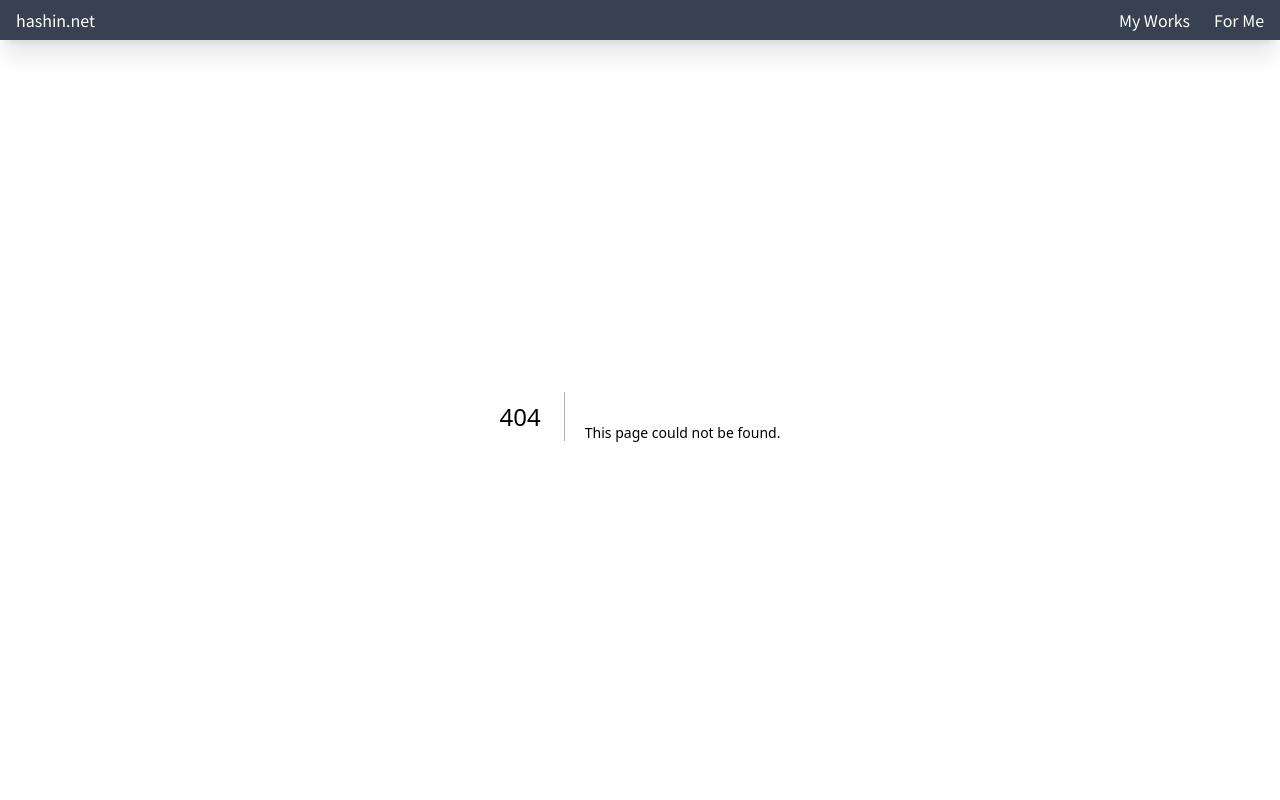
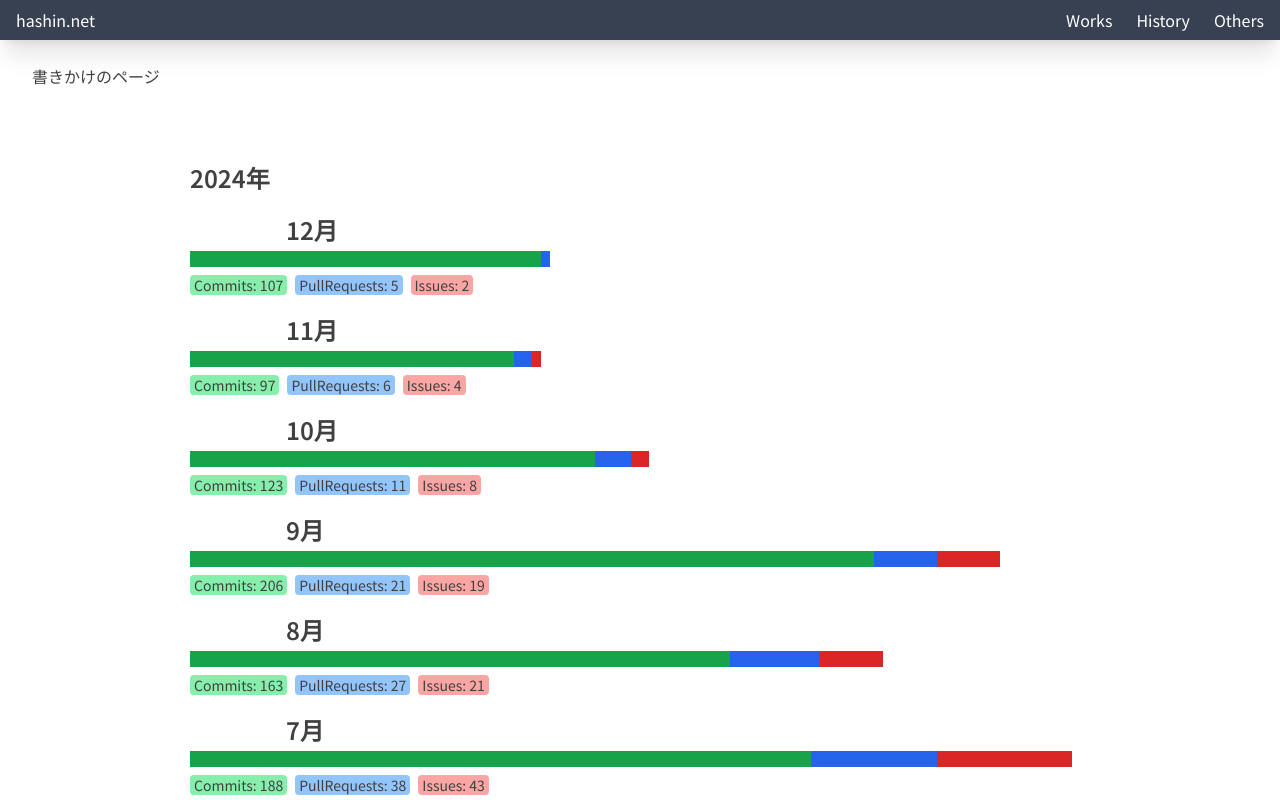
Before and after one commit to hashin2425/hashin2425.github.io, a Next.js app: page /history in a window 1280 px wide. Before the commit this address had no page. Shown: the top 800 px of the page. Built offline with nearby package versions, Linux system fonts and the light colour scheme.

Commit message:
add: history page

```diff
--- /dev/null
+++ b/src/app/history/page.tsx
@@ -0,0 +1,190 @@
+import React, { useMemo } from "react";
+import { SectionComponent, OGPDisplay, WorkDisplay, SocialLinks, TechLinksGenerator, ArticleLinkGenerator } from "../../components/Utils";
+
+const StatData: { [year: number]: { [month: number]: { commitCount: number; prCount: number; issueCount: number } } } = {
+  2024: {
+    12: { commitCount: 107, prCount: 5, issueCount: 2 },
+    11: { commitCount: 97, prCount: 6, issueCount: 4 },
+    10: { commitCount: 123, prCount: 11, issueCount: 8 },
+    9: { commitCount: 206, prCount: 21, issueCount: 19 },
+    8: { commitCount: 163, prCount: 27, issueCount: 21 },
+    7: { commitCount: 188, prCount: 38, issueCount: 43 },
+    6: { commitCount: 125, prCount: 32, issueCount: 0 },
+    5: { commitCount: 187, prCount: 38, issueCount: 0 },
+    4: { commitCount: 114, prCount: 36, issueCount: 0 },
+    3: { commitCount: 179, prCount: 45, issueCount: 0 },
+    2: { commitCount: 138, prCount: 32, issueCount: 0 },
+    1: { commitCount: 141, prCount: 26, issueCount: 0 },
+  },
+  2023: {
+    12: { commitCount: 192, prCount: 16, issueCount: 0 },
+    11: { commitCount: 180, prCount: 31, issueCount: 4 },
+    10: { commitCount: 74, prCount: 0, issueCount: 0 },
+    9: { commitCount: 100, prCount: 11, issueCount: 0 },
+    8: { commitCount: 94, prCount: 5, issueCount: 0 },
+    7: { commitCount: 48, prCount: 0, issueCount: 0 },
+    6: { commitCount: 63, prCount: 0, issueCount: 0 },
+    5: { commitCount: 53, prCount: 0, issueCount: 0 },
+    4: { commitCount: 101, prCount: 0, issueCount: 0 },
+    3: { commitCount: 49, prCount: 0, issueCount: 0 },
+    2: { commitCount: 45, prCount: 0, issueCount: 0 },
+    1: { commitCount: 64, prCount: 0, issueCount: 0 },
+  },
+  2022: {
+    12: { commitCount: 55, prCount: 0, issueCount: 0 },
+    11: { commitCount: 88, prCount: 0, issueCount: 9 },
+    10: { commitCount: 87, prCount: 0, issueCount: 2 },
+    9: { commitCount: 53, prCount: 1, issueCount: 0 },
+    8: { commitCount: 23, prCount: 0, issueCount: 0 },
+    7: { commitCount: 0, prCount: 0, issueCount: 3 },
+    6: { commitCount: 0, prCount: 0, issueCount: 4 },
+    5: { commitCount: 8, prCount: 0, issueCount: 0 },
+    4: { commitCount: 8, prCount: 0, issueCount: 0 },
+    3: { commitCount: 25, prCount: 0, issueCount: 0 },
+    2: { commitCount: 29, prCount: 0, issueCount: 0 },
+    1: { commitCount: 35, prCount: 0, issueCount: 0 },
+  },
+  2021: {
+    12: { commitCount: 30, prCount: 0, issueCount: 0 },
+    11: { commitCount: 12, prCount: 0, issueCount: 0 },
+    10: { commitCount: 57, prCount: 2, issueCount: 0 },
+    9: { commitCount: 0, prCount: 0, issueCount: 0 },
+    8: { commitCount: 0, prCount: 0, issueCount: 0 },
+    7: { commitCount: 0, prCount: 0, issueCount: 0 },
+    6: { commitCount: 0, prCount: 0, issueCount: 0 },
+    5: { commitCount: 0, prCount: 0, issueCount: 0 },
+    4: { commitCount: 0, prCount: 0, issueCount: 0 },
+    3: { commitCount: 0, prCount: 0, issueCount: 0 },
+    2: { commitCount: 0, prCount: 0, issueCount: 0 },
+    1: { commitCount: 0, prCount: 0, issueCount: 0 },
+  },
+};
+
+function ContributesGraphComponent({ year, month }: { year: number; month: number }) {
+  const getMaxStatValue = () => {
+    let maxStatValue = 0;
+    for (const year in StatData) {
+      for (const month in StatData[year]) {
+        const { commitCount, prCount, issueCount } = StatData[year][month];
+        const total = commitCount + prCount + issueCount;
+        if (total > maxStatValue) {
+          maxStatValue = total;
+        }
+      }
+    }
+    return maxStatValue;
+  };
+  const maxStatValue = getMaxStatValue();
+
+  const calcWidth = (value: number) => {
+    return Math.floor((value / maxStatValue) * 100);
+  };
+
+  const commitCount = StatData[year]?.[month]?.commitCount ?? 0;
+  const prCount = StatData[year]?.[month]?.prCount ?? 0;
+  const issueCount = StatData[year]?.[month]?.issueCount ?? 0;
+
+  return (
+    <div>
+      <div>
+        <span className="inline-block h-4 bg-green-600" style={{ width: `${calcWidth(commitCount)}%` }}></span>
+        <span className="inline-block h-4 bg-blue-600" style={{ width: `${calcWidth(prCount)}%` }}></span>
+        <span className="inline-block h-4 bg-red-600" style={{ width: `${calcWidth(issueCount)}%` }}></span>
+      </div>
+      <div>
+        <span className="inline-block px-1 mr-2 rounded text-sm bg-green-300">Commits: {commitCount}</span>
+        <span className="inline-block px-1 mr-2 rounded text-sm bg-blue-300">PullRequests: {prCount}</span>
+        <span className="inline-block px-1 mr-2 rounded text-sm bg-red-300">Issues: {issueCount}</span>
+      </div>
+    </div>
+  );
+}
+
+function YearSectionComponent({ year, children }: { year: number; children: React.ReactNode }) {
+  return (
+    <section className="py-6 px-6 odd:bg-gray-100 even:bg-white group" id={"y" + year.toString()}>
+      <div className="max-w-[900px] mx-auto">
+        <h2 className={"sticky top-8 pb-0 z-[991]"}>{year.toString() + "年"}</h2>
+        {children}
+      </div>
+    </section>
+  );
+}
+
+function MonthSectionComponent({ year, month, children }: { year: number; month: number; children?: React.ReactNode }) {
+  return (
+    <section className="" id={"m" + month.toString()}>
+      <div className="">
+        <h2 className={"sticky top-8 group-odd:bg-gray-100 group-even:bg-white pb-0 z-[990] pl-24"}>{month.toString() + "月"}</h2>
+        <div>
+          <ContributesGraphComponent year={year} month={month} />
+        </div>
+        {children}
+      </div>
+    </section>
+  );
+}
+
+export default function HistoryPage() {
+  return (
+    <main>
+      <p className="p-8">書きかけのページ</p>
+      <YearSectionComponent year={2024}>
+        <MonthSectionComponent year={2024} month={12}></MonthSectionComponent>
+        <MonthSectionComponent year={2024} month={11}></MonthSectionComponent>
+        <MonthSectionComponent year={2024} month={10}></MonthSectionComponent>
+        <MonthSectionComponent year={2024} month={9}></MonthSectionComponent>
+        <MonthSectionComponent year={2024} month={8}></MonthSectionComponent>
+        <MonthSectionComponent year={2024} month={7}></MonthSectionComponent>
+        <MonthSectionComponent year={2024} month={6}></MonthSectionComponent>
+        <MonthSectionComponent year={2024} month={5}></MonthSectionComponent>
+        <MonthSectionComponent year={2024} month={4}></MonthSectionComponent>
+        <MonthSectionComponent year={2024} month={3}></MonthSectionComponent>
+        <MonthSectionComponent year={2024} month={2}></MonthSectionComponent>
+        <MonthSectionComponent year={2024} month={1}></MonthSectionComponent>
+      </YearSectionComponent>
+      <YearSectionComponent year={2023}>
+        <MonthSectionComponent year={2023} month={12}></MonthSectionComponent>
+        <MonthSectionComponent year={2023} month={11}></MonthSectionComponent>
+        <MonthSectionComponent year={2023} month={10}></MonthSectionComponent>
+        <MonthSectionComponent year={2023} month={9}></MonthSectionComponent>
+        <MonthSectionComponent year={2023} month={8}></MonthSectionComponent>
+        <MonthSectionComponent year={2023} month={7}></MonthSectionComponent>
+        <MonthSectionComponent year={2023} month={6}></MonthSectionComponent>
+        <MonthSectionComponent year={2023} month={5}></MonthSectionComponent>
+        <MonthSectionComponent year={2023} month={4}></MonthSectionComponent>
+        <MonthSectionComponent year={2023} month={3}></MonthSectionComponent>
+        <MonthSectionComponent year={2023} month={2}></MonthSectionComponent>
+        <MonthSectionComponent year={2023} month={1}></MonthSectionComponent>
+      </YearSectionComponent>
+      <YearSectionComponent year={2022}>
+        <MonthSectionComponent year={2022} month={12}></MonthSectionComponent>
+        <MonthSectionComponent year={2022} month={11}></MonthSectionComponent>
+        <MonthSectionComponent year={2022} month={10}></MonthSectionComponent>
+        <MonthSectionComponent year={2022} month={9}></MonthSectionComponent>
+        <MonthSectionComponent year={2022} month={8}></MonthSectionComponent>
+        <MonthSectionComponent year={2022} month={7}></MonthSectionComponent>
+        <MonthSectionComponent year={2022} month={6}></MonthSectionComponent>
+        <MonthSectionComponent year={2022} month={5}></MonthSectionComponent>
+        <MonthSectionComponent year={2022} month={4}></MonthSectionComponent>
+        <MonthSectionComponent year={2022} month={3}></MonthSectionComponent>
+        <MonthSectionComponent year={2022} month={2}></MonthSectionComponent>
+        <MonthSectionComponent year={2022} month={1}></MonthSectionComponent>
+      </YearSectionComponent>
+      <YearSectionComponent year={2021}>
+        <MonthSectionComponent year={2021} month={12}></MonthSectionComponent>
+        <MonthSectionComponent year={2021} month={11}></MonthSectionComponent>
+        <MonthSectionComponent year={2021} month={10}></MonthSectionComponent>
+        <MonthSectionComponent year={2021} month={9}></MonthSectionComponent>
+        <MonthSectionComponent year={2021} month={8}></MonthSectionComponent>
+        <MonthSectionComponent year={2021} month={7}></MonthSectionComponent>
+        <MonthSectionComponent year={2021} month={6}></MonthSectionComponent>
+        <MonthSectionComponent year={2021} month={5}></MonthSectionComponent>
+        <MonthSectionComponent year={2021} month={4}></MonthSectionComponent>
+        <MonthSectionComponent year={2021} month={3}></MonthSectionComponent>
+        <MonthSectionComponent year={2021} month={2}></MonthSectionComponent>
+        <MonthSectionComponent year={2021} month={1}></MonthSectionComponent>
+      </YearSectionComponent>
+    </main>
+  );
+}
--- a/src/components/Header.tsx
+++ b/src/components/Header.tsx
@@ -1,28 +1,25 @@
 import Link from "next/link";
 
-const linkClasses = "hover:text-gray-300 transition duration-300"; // 現状より複雑になりそうなら、CSSファイルを書く
+function LiLink({ href, text }: { href: string; text: string }) {
+  return (
+    <li>
+      <Link href={href} className={"hover:text-gray-300 transition duration-300"}>
+        {text}
+      </Link>
+    </li>
+  );
+}
 
 export default function Header() {
   return (
     <header className="relative h-8 w-full">
       <nav className="w-full bg-gray-700 text-white py-2 px-4 fixed top-0 shadow-xl z-[999]">
         <ul className="flex justify-between items-center">
-          <li>
-            <Link href="/" className={linkClasses}>
-              hashin.net
-            </Link>
-          </li>
+          <LiLink href="/" text="hashin.net" />
           <div className="flex space-x-6">
-            <li>
-              <Link href="/works" className={linkClasses}>
-                My Works
-              </Link>
-            </li>
-            <li>
-              <Link href="/for-me" className={linkClasses}>
-                For Me
-              </Link>
-            </li>
+            <LiLink href="/works" text="Works" />
+            <LiLink href="/history" text="History" />
+            <LiLink href="/for-me" text="Others" />
           </div>
         </ul>
       </nav>
```
